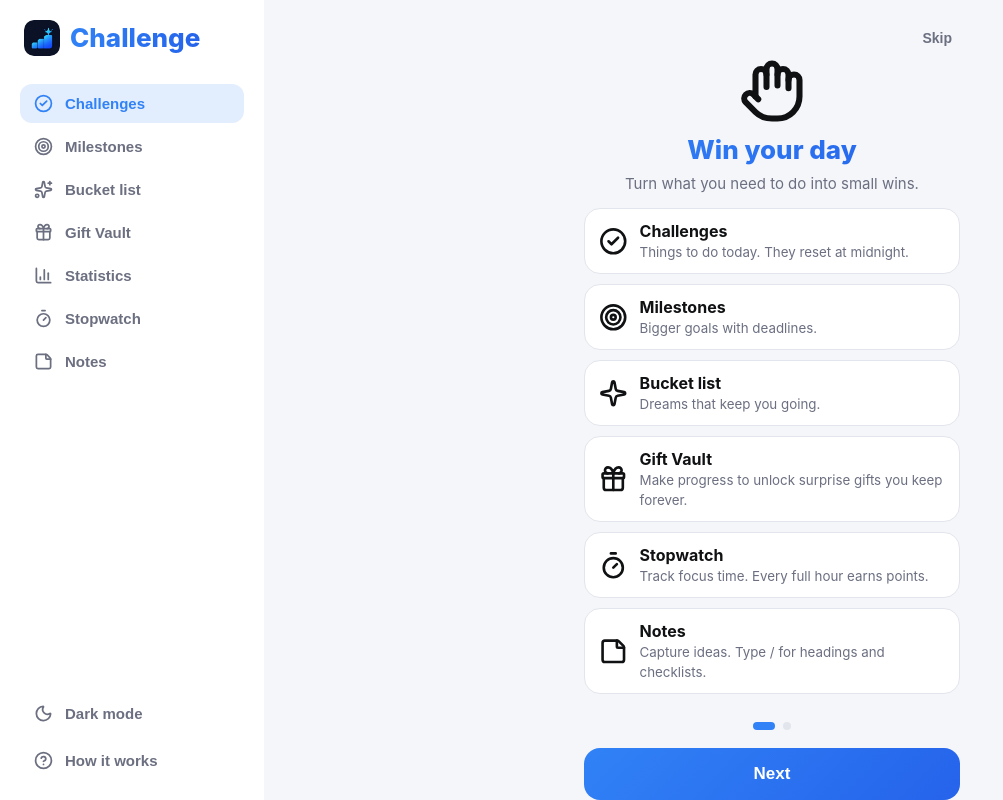
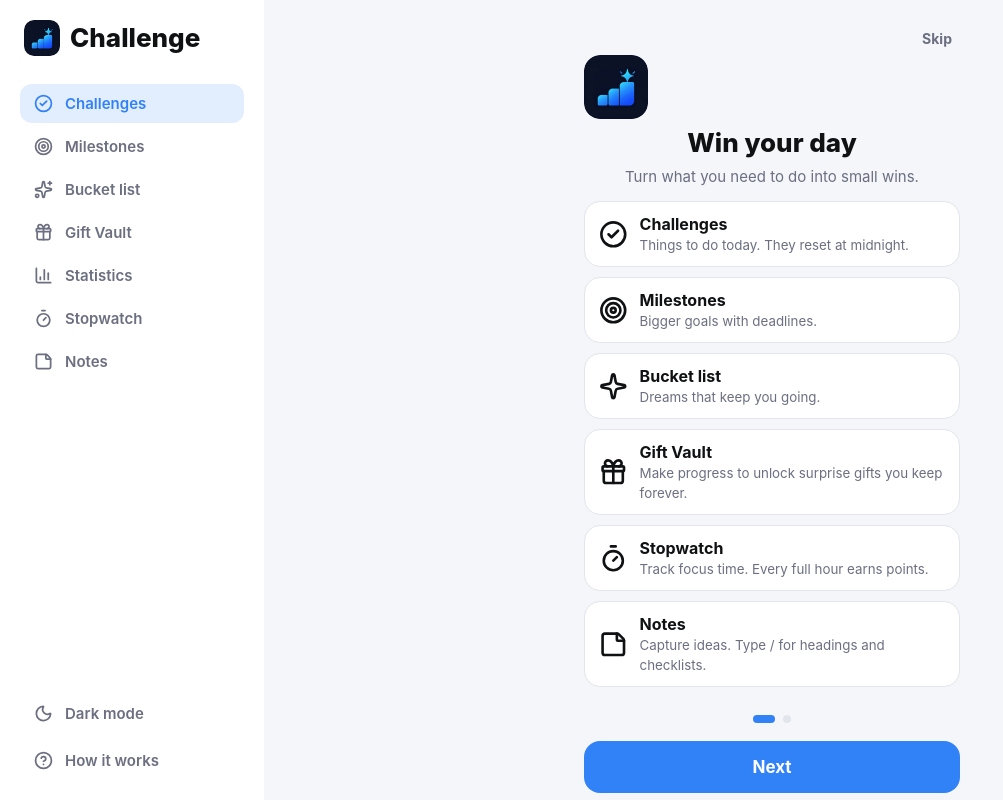
Before and after one commit to heyabhijeet1/challenge, a React (Vite) app: page / in a window 1280 px wide. Shown: the whole page, without its empty margins (0-1003 px from the left). Built offline with nearby package versions, Linux system fonts and the light colour scheme.

Commit message:
changed css

```diff
--- a/package.json
+++ b/package.json
@@ -9,6 +9,7 @@
     "preview": "vite preview"
   },
   "dependencies": {
+    "@fontsource-variable/figtree": "^5.3.0",
     "lucide": "^1.52.0",
     "lucide-react": "^1.52.0",
     "react": "^18.3.1",
--- a/src/Sidebar.tsx
+++ b/src/Sidebar.tsx
@@ -67,7 +67,7 @@ export default function Sidebar() {
     <aside className="fixed inset-y-0 left-0 z-[12] hidden w-[264px] flex-col border-r border-[var(--line)] bg-[var(--card)] p-5 min-[900px]:flex">
       <div className="mb-7 flex items-center gap-2.5 px-1">
         <img src="/logo.png" alt="" className="h-9 w-9 rounded-[10px]" />
-        <span className="inline-block bg-gradient-to-r from-[var(--primary)] to-[var(--primary-2)] bg-clip-text text-[26px] font-extrabold leading-tight text-transparent">
+        <span className="inline-block text-[26px] font-extrabold leading-tight text-[var(--text)]">
           Challenge
         </span>
       </div>
@@ -93,9 +93,7 @@ export default function Sidebar() {
       </nav>
 
       <div className="mt-auto flex flex-col gap-2">
-        <div className="flex gap-2">
-          {/* ...your points and streak boxes, unchanged... */}
-        </div>
+
 
         <ThemeToggle variant="row" />
 
--- a/src/index.css
+++ b/src/index.css
@@ -307,3 +307,30 @@ button { color: var(--text); }
 h1 .logo { width: 36px; height: 36px; border-radius: 10px; vertical-align: -7px; margin-right: 10px; }
 
 .wrap > h1 { margin-bottom: 18px; }
+
+/* ===== Polish pass ===== */
+body{font-family:'Figtree Variable',-apple-system,"Segoe UI",Roboto,sans-serif;background:var(--bg)}
+button,input,textarea,select{font-family:inherit}
+input[type=checkbox]{accent-color:var(--primary)}
+
+h1,.oh,#swt{background:none;-webkit-background-clip:border-box;background-clip:border-box;color:var(--text)}
+
+.score,.onext,.fab1,.hpills button.on,#swb{background:var(--primary)}
+.st{background:var(--orange)}
+.tabs button.on{background:var(--accent);box-shadow:none}
+#recap .tabs button.on{background:var(--primary);box-shadow:none}
+.lvl .bar i{background:var(--primary)}
+.prog .bar i{background:var(--accent)}
+.rbar.best{background:var(--primary)}
+.sd.on i{background:var(--orange)}
+#swb.stop{background:var(--danger);box-shadow:none}
+.fab1{box-shadow:0 2px 8px var(--shadow)}
+.demo{background:var(--primary)}
+.item{background:var(--accent)}
+
+@media (min-width:900px){
+  #gvbtn,.top .snd:not([id]){display:none}
+  .reset{display:none}
+  .fab2{display:none}
+}
+@media (hover:hover) and (pointer:fine){.item{background:transparent}}
--- a/src/legacy/app.ts
+++ b/src/legacy/app.ts
@@ -1158,7 +1158,7 @@ export function initApp() {
     const mouse = matchMedia("(hover: hover) and (pointer: fine)").matches;
     if (ostep === 0) {
             b.innerHTML =
-        '<div class="oe">👋</div><div class="oh">Win your day</div><p class="op">Turn what you need to do into small wins.</p>' +
+        '<img src="/logo.png" alt="" style="width:64px;height:64px;border-radius:16px"><div class="oh">Win your day</div><p class="op">Turn what you need to do into small wins.</p>' +
         '<div class="orow"><span>✅</span><div><b>Challenges</b><small>Things to do today. They reset at midnight.</small></div></div>' +
         '<div class="orow"><span>🎯</span><div><b>Milestones</b><small>Bigger goals with deadlines.</small></div></div>' +
         '<div class="orow"><span>🌠</span><div><b>Bucket list</b><small>Dreams that keep you going.</small></div></div>' +
--- a/src/main.tsx
+++ b/src/main.tsx
@@ -1,6 +1,7 @@
 import { createRoot } from 'react-dom/client'
 import './index.css'
 import './fonts.css'
+import '@fontsource-variable/figtree'
 import App from './App'
 
 // No StrictMode: the app logic initialises once against the rendered DOM.
```
Also changed, not shown: 1 other file (tests, documents, lock files or other folders).
